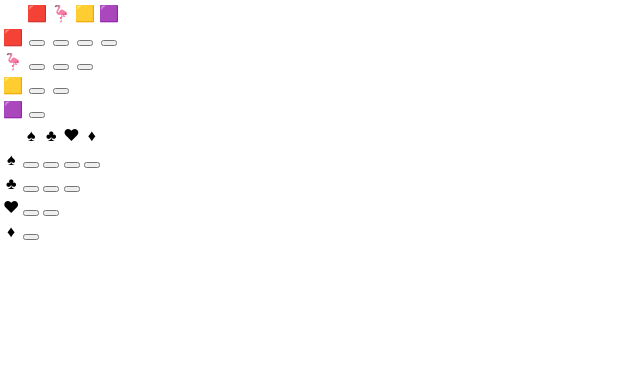
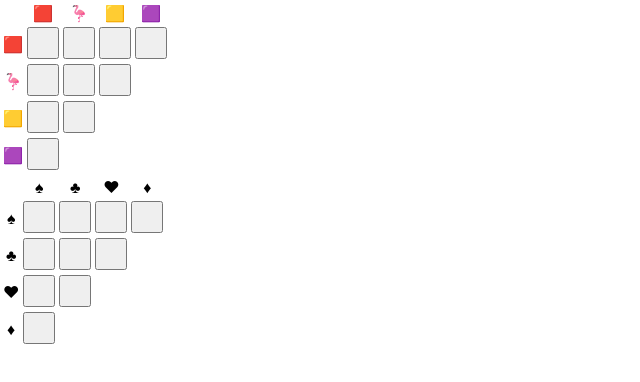
Before and after one commit to ada-ebling/paint-the-roses-buddy, a React (Create React App) app: page / in a window 1280 px wide. Shown: the top 382 px of the page, without its empty margins (0-640 px from the left). Built offline with nearby package versions, Linux system fonts and the light colour scheme.

Commit message:
edit size of buttons

```diff
--- a/src/AlikeLogicGrid.js
+++ b/src/AlikeLogicGrid.js
@@ -1,3 +1,5 @@
+import styles from './AlikeLogicGrid.module.css';
+
 export function AlikeLogicGrid({ elements }) {
   return (<table>
     <thead>
@@ -12,7 +14,7 @@ export function AlikeLogicGrid({ elements }) {
           <td>{element}</td>
           {Array.from(Array(elements.length - elementIndex), (_el, idx) => {
             return <td key={element.concat(elements[idx])}>
-              <button />
+              <button className={styles.checkboxButton} />
             </td>
           })}
         </tr>)
--- /dev/null
+++ b/src/AlikeLogicGrid.module.css
@@ -0,0 +1,5 @@
+.checkboxButton {
+  width: 2rem;
+  height: 2rem;
+
+}
```
